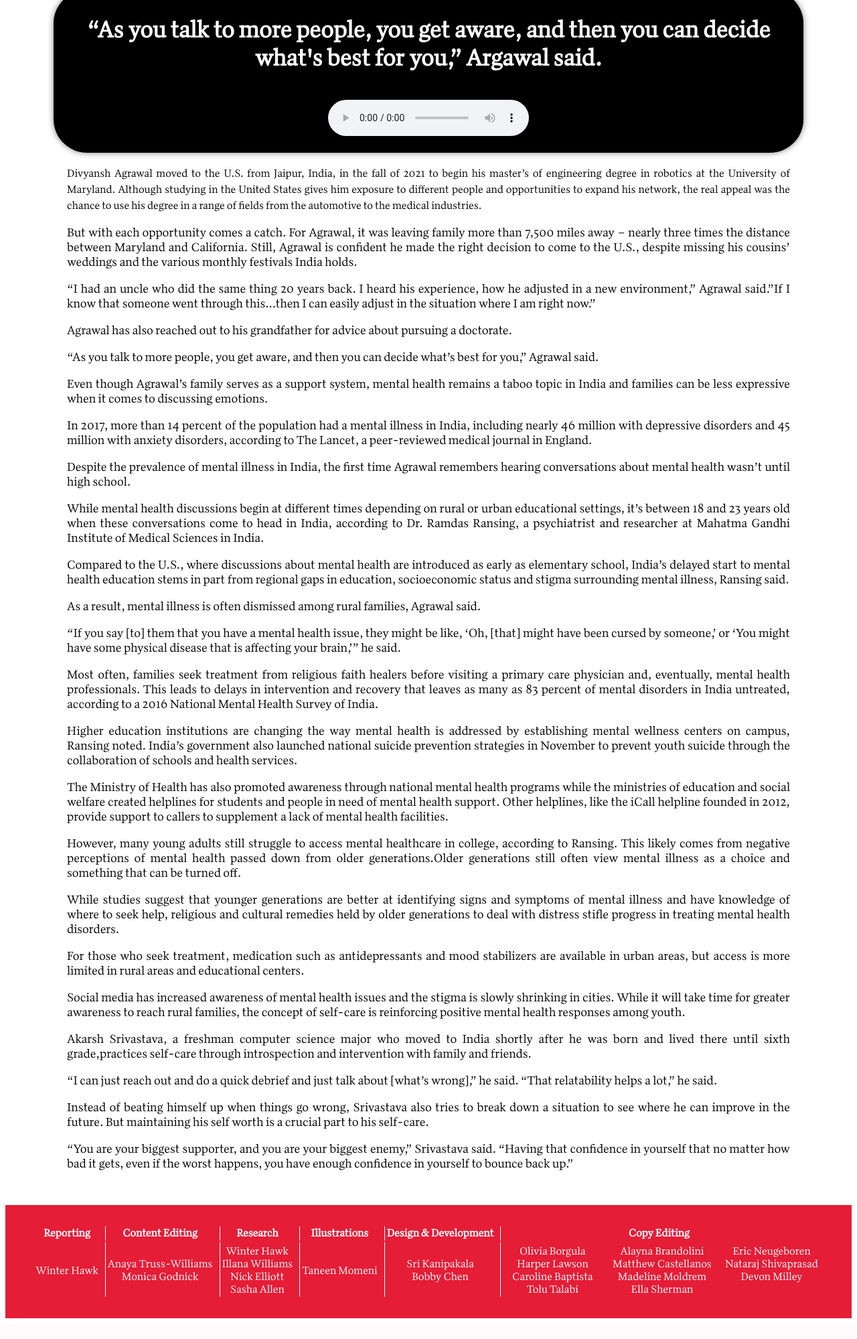
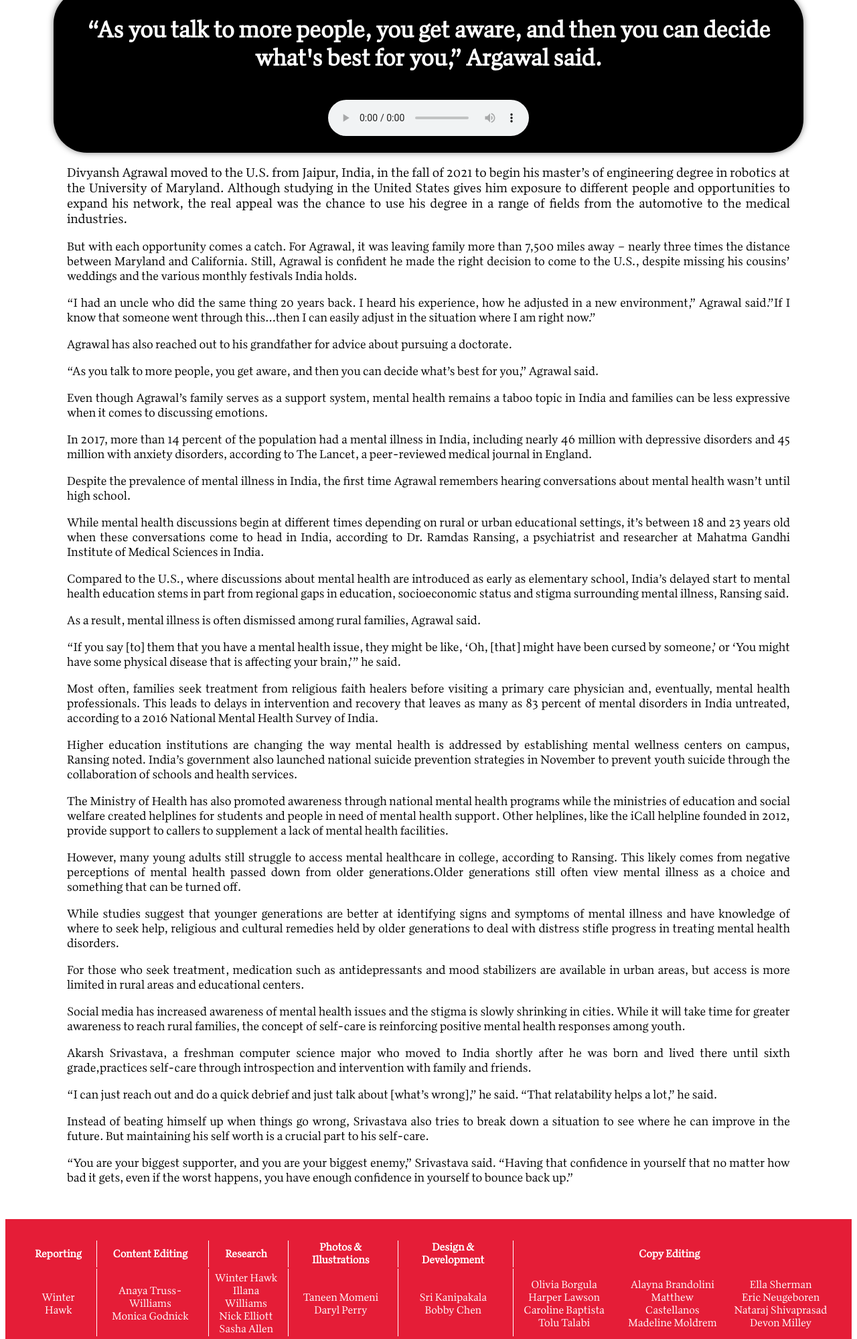
Before and after one commit to skanipakala/InternationalStudentsPage, a Flask app: page /student/1 in a window 1280 px wide. Shown: the part 847-2846 px from the top of the page at 67% size. Before the commit the page ends 2815 px from the top, so only its background shows below. Run offline with Flask 3, Linux system fonts and the light colour scheme.

Commit message:
Update Daryl + title
Added daryl and updated the title. fixed paragraph issue using .trim() before parsing.

```diff
--- a/app.py
+++ b/app.py
@@ -17,7 +17,7 @@
 
     with open(filename, 'r', encoding='utf-8') as f:
         content =  f.read()
-        paragraphs = content.split('\n')  # split text into paragraphs using two newline characters as a delimiter
+        paragraphs = content.strip().split('\n')  # split text into paragraphs using two newline characters as a delimiter
     return paragraphs
 
 # Updated main
--- a/templates/student_detail.html
+++ b/templates/student_detail.html
@@ -101,7 +101,7 @@
         <th style="font-size: 16px; font-weight: bold; border-right: 1px solid white; padding-right: 10px;">Reporting</th>
         <th style="font-size: 16px; font-weight: bold; border-right: 1px solid white; padding-right: 10px;">Content Editing</th>
         <th style="font-size: 16px; font-weight: bold; border-right: 1px solid white; padding-right: 10px;">Research</th>
-        <th style="font-size: 16px; font-weight: bold; border-right: 1px solid white; padding-right: 10px;">Illustrations</th>
+        <th style="font-size: 16px; font-weight: bold; border-right: 1px solid white; padding-right: 10px;">Photos & Illustrations</th>
         <th style="font-size: 16px; font-weight: bold; border-right: 1px solid white; padding-right: 10px;">Design &amp; Development</th>
         <th style="font-size: 16px; font-weight: bold; padding-right: 10px;">Copy Editing</th>
       </tr>
@@ -120,7 +120,8 @@
           Sasha Allen<br>
         </td>
         <td style="text-align:center; font-size: 16px; padding-top: 5px; border-right: 1px solid white; padding-right: 10px;">
-          Taneen Momeni
+          Taneen Momeni<br>
+          Daryl Perry
         </td>
         <td style="text-align:center; font-size: 16px; padding-top: 5px; border-right: 1px solid white; padding-right: 10px;">
           Sri Kanipakala<br>
```
Also changed, not shown: templates/home.html (+4 -3 lines), static/img/new/9042816_page_search_icon.png (added).
